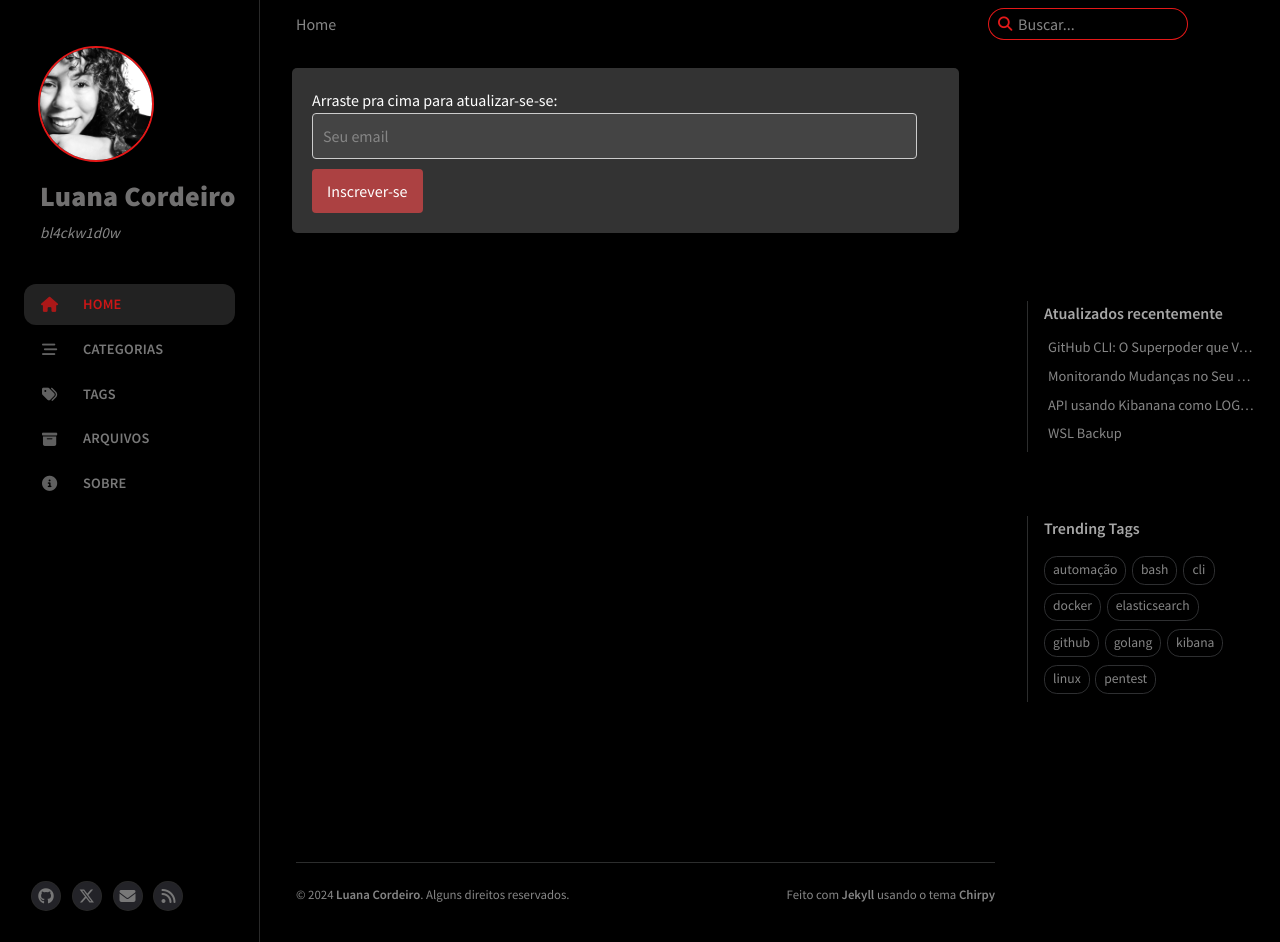
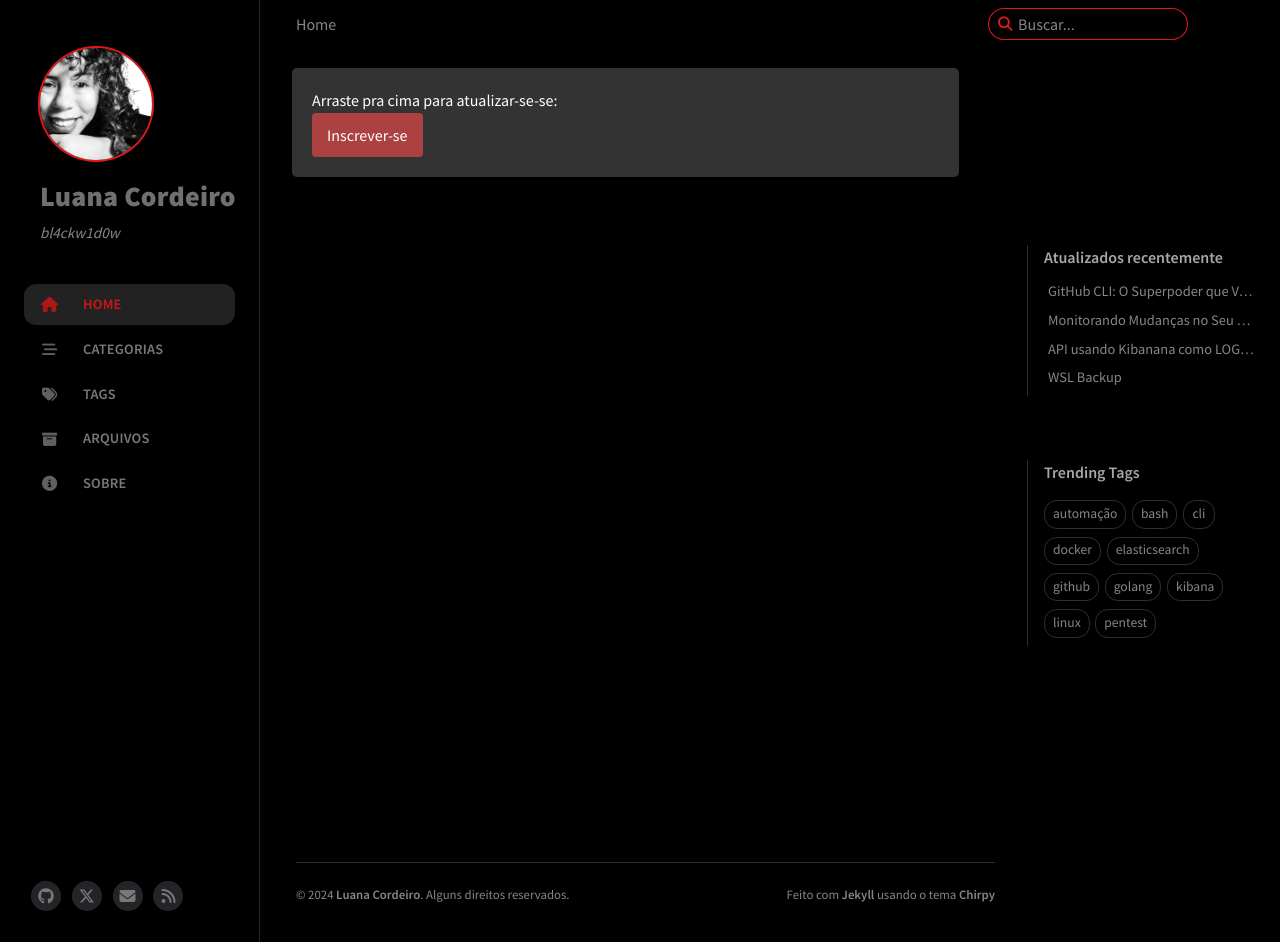
Before and after one commit to bl4ckw1d0w/bl4ckw1d0w.github.io, a Jekyll site: the page built from index.html, in a window 1280 px wide and 942 px high. Built offline with Jekyll 4.4.1, drawn with Linux system fonts in a browser that asks for light colours; cached includes are drawn as plain includes; nearby versions of some CDN libraries.

Commit message:
Update default.html

```diff
--- a/_layouts/default.html
+++ b/_layouts/default.html
@@ -25,16 +25,14 @@ layout: compress
       <div class="container d-flex flex-column px-xxl-5">
         {% include topbar.html lang=lang %}
 
-        <div class="newsletter-signup">
-          <form action="https://feedburner.google.com/fb/a/mailverify" method="post" target="popupwindow" onsubmit="window.open('https://feedburner.google.com/fb/a/mailverify?uri=blackwidow/feed', 'popupwindow', 'scrollbars=yes,width=550,height=520'); return true">
+          <div class="newsletter-signup">
+            <form action="https://feedburner.google.com/fb/a/mailverify" method="get" target="popupwindow" onsubmit="window.open('https://feedburner.google.com/fb/a/mailverify?uri=blackwidow/feed', 'popupwindow', 'scrollbars=yes,width=550,height=520'); return true;">
               <input type="hidden" value="blackwidow/feed" name="uri"/>
               <input type="hidden" name="loc" value="en_US"/>
               <label for="email">Arraste pra cima para atualizar-se-se:</label>
-              <input type="email" name="email" id="email" required placeholder="Seu email" />
               <input type="submit" value="Inscrever-se" />
-          </form>
-      </div>
-
+            </form>
+          </div>
 
         <div class="row flex-grow-1">
           <main aria-label="Main Content" class="col-12 col-lg-11 col-xl-9 px-md-4">
```
